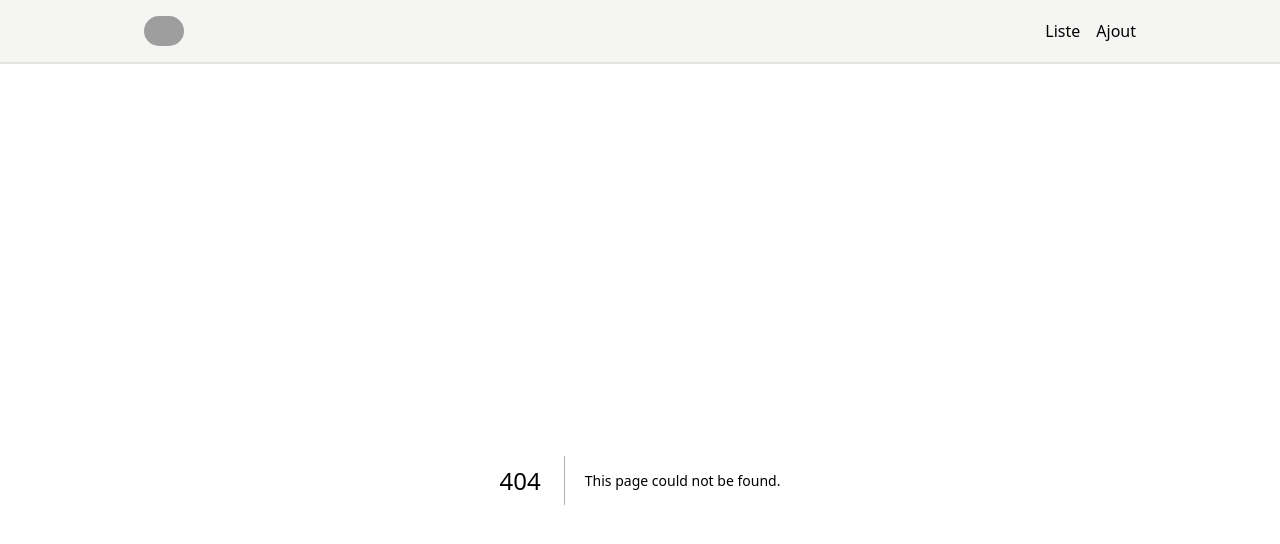
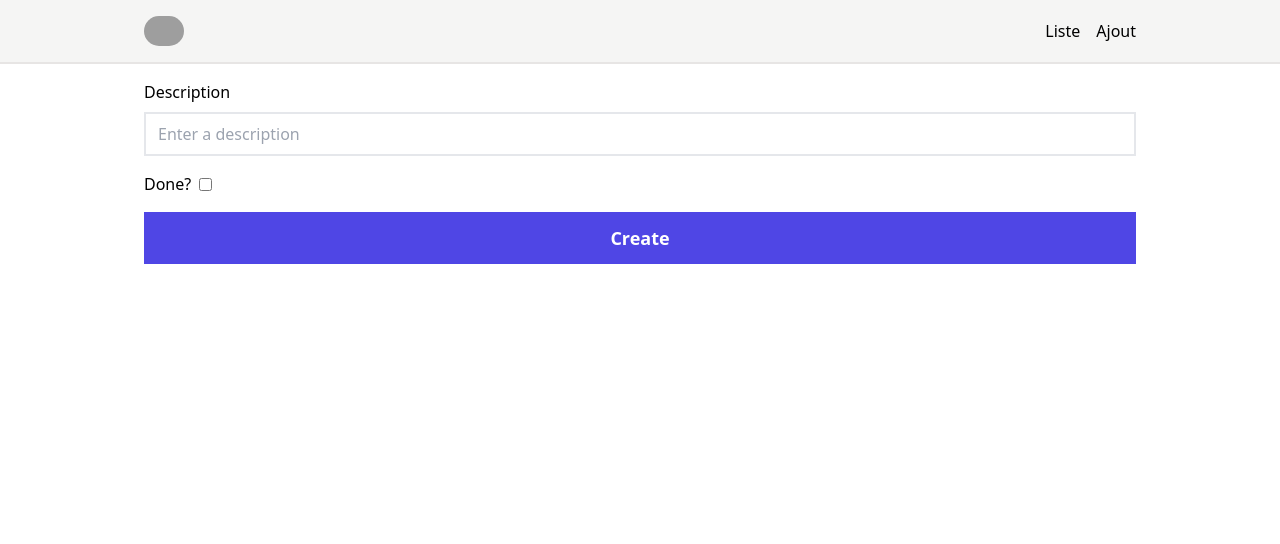
Before and after one commit to paspigui/jetpro, a Next.js app: page /places/create in a window 1280 px wide. Before the commit this address had no page. Shown: the top 544 px of the page. Built offline with nearby package versions, Linux system fonts and the light colour scheme; grey boxes are pictures that could not be loaded.

Commit message:
fisrt innit

```diff
--- /dev/null
+++ b/src/components/Button.jsx
@@ -0,0 +1,21 @@
+import clsx from "clsx"
+
+const variants = {
+  primary: "bg-indigo-600 active:bg-indigo-700 text-white",
+  danger: "bg-red-500 active:bg-red-600 text-white",
+}
+const sizes = {
+  md: "text-sm px-2 py-1",
+  lg: "text-lg font-semibold px-4 py-3",
+}
+export const Button = ({
+  className,
+  variant = "primary",
+  size = "lg",
+  ...otherProps
+}) => (
+  <button
+    className={clsx(variants[variant], sizes[size], className)}
+    {...otherProps}
+  />
+)
--- /dev/null
+++ b/src/components/Form.jsx
@@ -0,0 +1,11 @@
+import clsx from "clsx"
+import { Form as FormikForm } from "formik"
+import { twMerge } from "tailwind-merge"
+
+export const Form = ({ className, ...otherProps }) => (
+  <FormikForm
+    className={twMerge(clsx("flex flex-col gap-4", className))}
+    noValidate
+    {...otherProps}
+  />
+)
--- /dev/null
+++ b/src/components/FormField.jsx
@@ -0,0 +1,26 @@
+import clsx from "clsx"
+import { ErrorMessage, Field } from "formik"
+import { twMerge } from "tailwind-merge"
+
+export const FormField = ({
+  className,
+  name,
+  label,
+  placeholder,
+  ...otherProps
+}) => (
+  <label className={twMerge(clsx("flex flex-col gap-2", className))}>
+    <span>{label}</span>
+    <Field
+      name={name}
+      className="border-2 focus:border-indigo-400 outline-none px-3 py-2"
+      placeholder={placeholder || label}
+      {...otherProps}
+    />
+    <ErrorMessage
+      component="span"
+      className="text-sm text-red-500"
+      name={name}
+    />
+  </label>
+)
--- /dev/null
+++ b/src/db/models/placesModel.js
@@ -0,0 +1,5 @@
+import mongoose from "mongoose";
+import { placesSchema } from "../schemas/placesSchema";
+
+export const PlacesModel =
+  mongoose.models.Places || mongoose.model("Places", placesSchema);
--- a/src/pages/_app.js
+++ b/src/pages/_app.js
@@ -11,10 +11,10 @@ const App = ({ Component, pageProps }) => (
         <nav>
           <ul className="flex gap-4 underline-offset-auto">
             <li>
-              <Link href="add">Liste</Link>
+              <Link href="list">Liste</Link>
             </li>
             <li>
-              <Link href="list">Ajout</Link>
+              <Link href="/places/create">Ajout</Link>
             </li>
           </ul>
         </nav>
--- a/src/pages/add.jsx
+++ /dev/null
@@ -1,5 +0,0 @@
-export default function Add() {
-  return (
-    <h1>Ajout</h1>
-  )
-}
--- /dev/null
+++ b/src/pages/places/create.jsx
@@ -0,0 +1,51 @@
+import { Button } from "@/components/Button"
+import { Form } from "@/components/Form"
+import { FormField } from "@/components/FormField"
+import { descriptionValidator, isDoneValidator } from "@/validators"
+import axios from "axios"
+import { Formik } from "formik"
+import * as yup from "yup"
+
+const initialValues = {
+  description: "",
+  isDone: false,
+}
+const validationSchema = yup.object({
+  description: descriptionValidator,
+  isDone: isDoneValidator,
+})
+const CreatePlacesPage = () => {
+  const handleSubmit = async ({ description, isDone }, { resetForm }) => {
+    await axios.post("http://localhost:3000/api/places", {
+      description,
+      isDone,
+    })
+
+    resetForm()
+  }
+
+  return (
+    <Formik
+      initialValues={initialValues}
+      onSubmit={handleSubmit}
+      validationSchema={validationSchema}
+    >
+      <Form>
+        <FormField
+          name="placesTypes"
+          placeholder="Enter a description"
+          label="Description"
+        />
+        <FormField
+          className="items-center flex-row"
+          name="isDone"
+          type="checkbox"
+          label="Done?"
+        />
+        <Button type="submit">Create</Button>
+      </Form>
+    </Formik>
+  )
+}
+
+export default CreatePlacesPage
--- /dev/null
+++ b/src/validators.js
@@ -0,0 +1,12 @@
+import * as yup from "yup";
+
+export const descriptionValidator = yup
+  .string()
+  .min(3)
+  .required()
+  .label("Description");
+export const isDoneValidator = yup
+  .boolean()
+  .default(false)
+  .required()
+  .label("Done");
```
Also changed, not shown: package.json (+9 -4 lines), src/api/mw.js (added, +12 -0 lines), src/db/schemas/placesSchema.js (added, +68 -0 lines), 1 other file (tests, documents, lock files or other folders).
